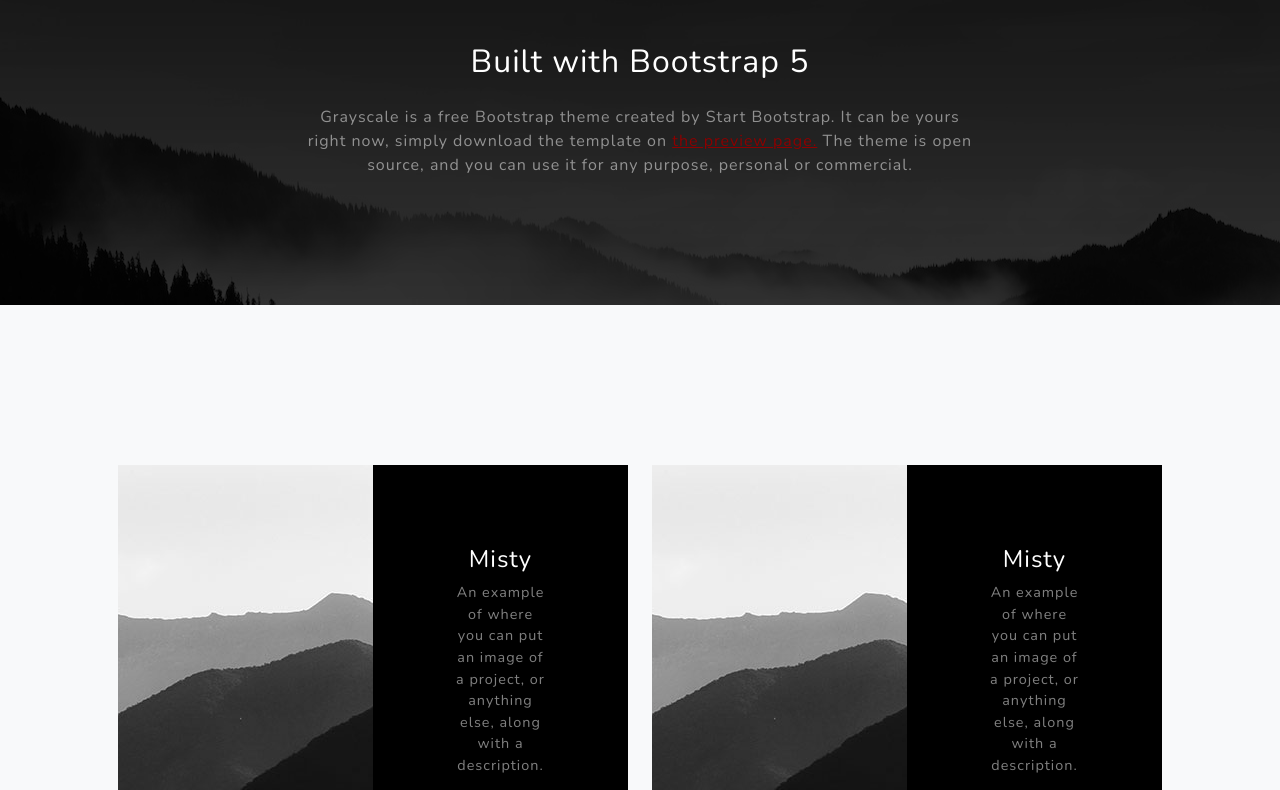
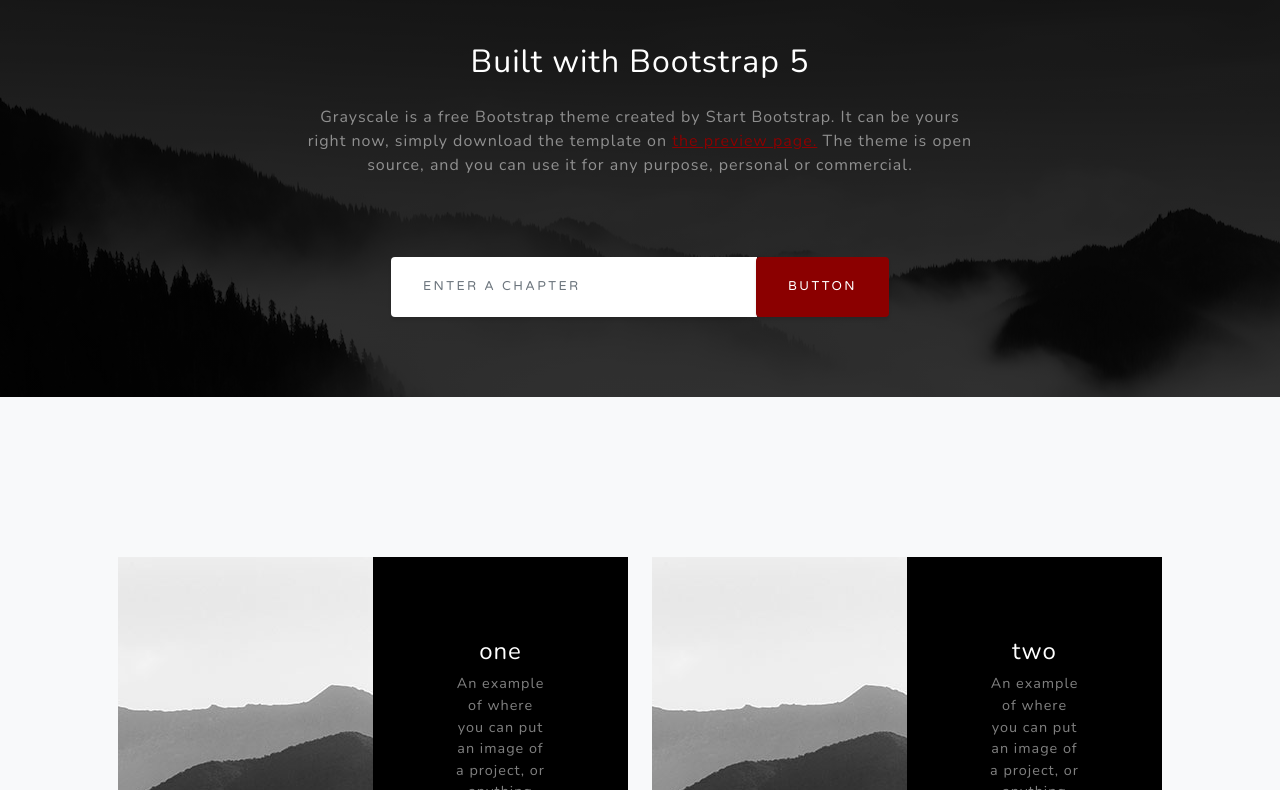
Before and after one commit to cadentj/apush-textbook, a plain HTML site: page index.html in a window 1280 px wide. Shown: the part 917-1707 px from the top of the page. Drawn offline with nearby package versions, Linux system fonts and the light colour scheme.

Commit message:
Changes
-page section updates to data
- search bar added - not functional yet

```diff
--- a/css/custom.css
+++ b/css/custom.css
@@ -24,6 +24,9 @@
   border-bottom: 0.25rem solid transparent;
 }
 */
+
+#mainNav.navbar-shrink .nav-link {
+}
 
 .items .item .item-title{
     font-size: 20pt;
@@ -69,3 +72,14 @@
 .about-section p {
   margin-bottom: 5rem;
 }
+
+.search-input input {
+  box-shadow: 0 0.1875rem 0.1875rem 0 rgba(0, 0, 0, 0.1) !important;
+  padding: 1.25rem 2rem;
+  height: auto;
+  font-family: "Varela Round", -apple-system, BlinkMacSystemFont, "Segoe UI", Roboto, "Helvetica Neue", Arial, sans-serif, "Apple Color Emoji", "Segoe UI Emoji", "Segoe UI Symbol", "Noto Color Emoji";
+  font-size: 80%;
+  text-transform: uppercase;
+  letter-spacing: 0.15rem;
+  border: 0;
+}
--- a/data.json
+++ b/data.json
@@ -1 +1 @@
-data = '[{"name" : "Ashwin", "age" : "20"},{"name" : "Abhinandan", "age" : "20"}]';
+data = '[{"pages" : "test", "chapter" : "20"},{"pages" : "penis", "chapter" : "20"}]';
--- a/index.html
+++ b/index.html
@@ -52,7 +52,7 @@
                 <div class="row gx-4 gx-lg-5 justify-content-center">
                     <div class="col-lg-8">
                         <h2 class="text-white mb-4">Built with Bootstrap 5</h2>
-                        <p class="text-white-50 pb-5">
+                        <p class="text-white-50">
                             Grayscale is a free Bootstrap theme created by Start Bootstrap. It can be yours right now, simply download the template on
                             <a href="https://startbootstrap.com/theme/grayscale/">the preview page.</a>
                             The theme is open source, and you can use it for any purpose, personal or commercial.
@@ -60,21 +60,38 @@
                     </div>
                 </div>
                 <!--<img class="img-fluid" src="assets/img/bg-masthead.jpg" alt="..." />-->
+                <div class="row gx-4 gx-lg-5">
+                    <div class="col-md-8 col-lg-6 mx-auto text-center">
+
+                      <div class="input-group search-input">
+                        <input type="text" class="form-control" placeholder="Enter a chapter" aria-label="Enter a chapter" required/>
+                        <div class="input-group-append">
+                          <button class="btn btn-primary" type="button" onclick="">Button</button>
+                        </div>
+                      </div>
+
+                    </div>
+                </div>
             </div>
+
         </section>
         <!-- Projects-->
         <section class="projects-section bg-light" id="projects">
+          <!--Search Bar-->
+          <!-- move search bar to about section?-->
+
+
             <div class="container px-4 px-lg-5">
                 <!-- Project One Row-->
                 <div class="row gx-4 mb-5 mb-lg-4 justify-content-center" id="items">
                     <div class="col-lg-6">
                       <div class="row gx-0 mb-5 mb-lg-0 justify-content-center">
-                        <div class="col-6 col-sm-6"><img class="img-fluid" src="assets/img/demo-image-01.jpg" alt="..." /></div>
-                        <div class="col-6 col-sm-6">
+                        <div class="col-3 col-sm-6"><img class="img-fluid" src="assets/img/demo-image-01.jpg" alt="..." /></div>
+                        <div class="col-9 col-sm-6">
                             <div class="bg-black text-center h-100 project">
                                 <div class="d-flex h-100">
                                     <div class="project-text w-100 my-auto text-center text-lg-left">
-                                        <h4 class="text-white">Misty</h4>
+                                        <h4 class="text-white" id="firstBox">{{title}}</h4>
                                         <p class="mb-0 text-white-50">An example of where you can put an image of a project, or anything else, along with a description.</p>
                                         <hr class="d-none d-lg-block mb-0 ms-0" />
                                         <div class="social d-flex justify-content-center">
@@ -90,12 +107,12 @@
                     </div>
                     <div class="col-lg-6">
                       <div class="row gx-0 mb-5 mb-lg-0 justify-content-center">
-                        <div class="col-6 col-sm-6"><img class="img-fluid" src="assets/img/demo-image-01.jpg" alt="..." /></div>
-                        <div class="col-6 col-sm-6">
+                        <div class="col-3 col-sm-6"><img class="img-fluid" src="assets/img/demo-image-01.jpg" alt="..." /></div>
+                        <div class="col-9 col-sm-6">
                             <div class="bg-black text-center h-100 project">
                                 <div class="d-flex h-100">
                                     <div class="project-text w-100 my-auto text-center text-lg-left">
-                                        <h4 class="text-white">Misty</h4>
+                                        <h4 class="text-white" id="secondBox">{{title}}</h4>
                                         <p class="mb-0 text-white-50">An example of where you can put an image of a project, or anything else, along with a description.</p>
                                         <hr class="d-none d-lg-block mb-0 ms-0" />
                                         <div class="social d-flex justify-content-center">
@@ -233,12 +250,11 @@
         <!-- Bootstrap core JS-->
         <script src="https://cdn.jsdelivr.net/npm/bootstrap@5.1.0/dist/js/bootstrap.bundle.min.js"></script>
         <!-- Core theme JS-->
-        <script src="data.json"></script>
+        <script src="js/custom.js"></script>
         <script src="js/scripts.js"></script>
         <!-- * * * * * * * * * * * * * * * * * * * * * * * * * * * * * * * * * * * * * * * *-->
         <!-- * *                               SB Forms JS                               * *-->
         <!-- * * Activate your form at https://startbootstrap.com/solution/contact-forms * *-->
         <!-- * * * * * * * * * * * * * * * * * * * * * * * * * * * * * * * * * * * * * * * *-->
-        <script src="https://cdn.startbootstrap.com/sb-forms-latest.js"></script>
     </body>
 </html>
--- a/js/custom.js
+++ b/js/custom.js
@@ -1,20 +1,32 @@
-function openCity(evt, cityName) {
-  // Declare all variables
-  var i, tabcontent, tablinks;
+let dataset = [
+  [
+    "one"
 
-  // Get all elements with class="tabcontent" and hide them
-  tabcontent = document.getElementsByClassName("tabcontent");
-  for (i = 0; i < tabcontent.length; i++) {
-    tabcontent[i].style.display = "none";
-  }
+  ],
+  [
+    "two"
+  ],
+  [
+    "three"
+  ],
+  [
+    "four"
 
-  // Get all elements with class="tablinks" and remove the class "active"
-  tablinks = document.getElementsByClassName("tablinks");
-  for (i = 0; i < tablinks.length; i++) {
-    tablinks[i].className = tablinks[i].className.replace(" active", "");
-  }
+  ],
+  [
+    "five"
+  ],
+  [
+    "six"
+  ],
+  [
+    "seven"
 
-  // Show the current tab, and add an "active" class to the button that opened the tab
-  document.getElementById(cityName).style.display = "block";
-  evt.currentTarget.className += " active";
-}
+  ],
+  [
+    "eight"
+  ],
+  [
+    "nine"
+  ]
+]
--- a/js/scripts.js
+++ b/js/scripts.js
@@ -7,8 +7,11 @@
 // Scripts
 //
 
+
+let displayedPages = 0;
+
 window.addEventListener('DOMContentLoaded', event => {
-
+console.log(document.length);
     // Navbar shrink function
     var navbarShrink = function () {
         const navbarCollapsible = document.body.querySelector('#mainNav');
@@ -51,29 +54,60 @@ window.addEventListener('DOMContentLoaded', event => {
         });
     });
 
+
+    //preload first couple of chapters
+    replaceText(document.getElementById('firstBox'));
+    replaceText(document.getElementById('secondBox'));
+
+    loadData();
+
 });
 
+function replaceText(element) {
+  element.innerHTML = dataset[displayedPages][0];
+  console.log(dataset[displayedPages][0])
+  displayedPages++;
+}
+
+function createRow() {
+  let div = document.createElement('div');
+  div.className = 'row gx-4 mb-5 mb-lg-4 justify-content-center';
+  return div;
+}
 
 function loadData(){
+
+  let flag = true;
+  if (displayedPages >= 9) {
+    flag = false;
+    return false;
+  }
+
+
 	let template = document.getElementById('template');
 
-  let div = document.createElement('div');
-  div.className = 'row gx-4 mb-5 mb-lg-4 justify-content-center';
+  div = createRow();
 
   document.getElementById('items').appendChild(div);
 
-	dataset.forEach(function(item) {
-  	// create a new element with the contents of the template
-  	let div = document.createElement('div');
+  for (let i = 0; i < 2; i++) {
+    if (!flag) {return false;}
+    let item = dataset[i];
+
+    let div = document.createElement('div');
 
   	div.className = 'col-lg-6';
-  	div.innerHTML = template.innerHTML.replace('{{title}}', item.name);
+  	div.innerHTML = template.innerHTML.replace('{{title}}', dataset[displayedPages][0]);
 
   	document.getElementById('items').appendChild(div);
-	});
+
+    displayedPages++;
+    console.log(displayedPages);
+  }
+
+
+
 }
-
-let dataset = JSON.parse(data);
 
 function openInNewTab(){
   window.open("../pdfs/essay.pdf");
```
Also changed, not shown: css/styles.css.
